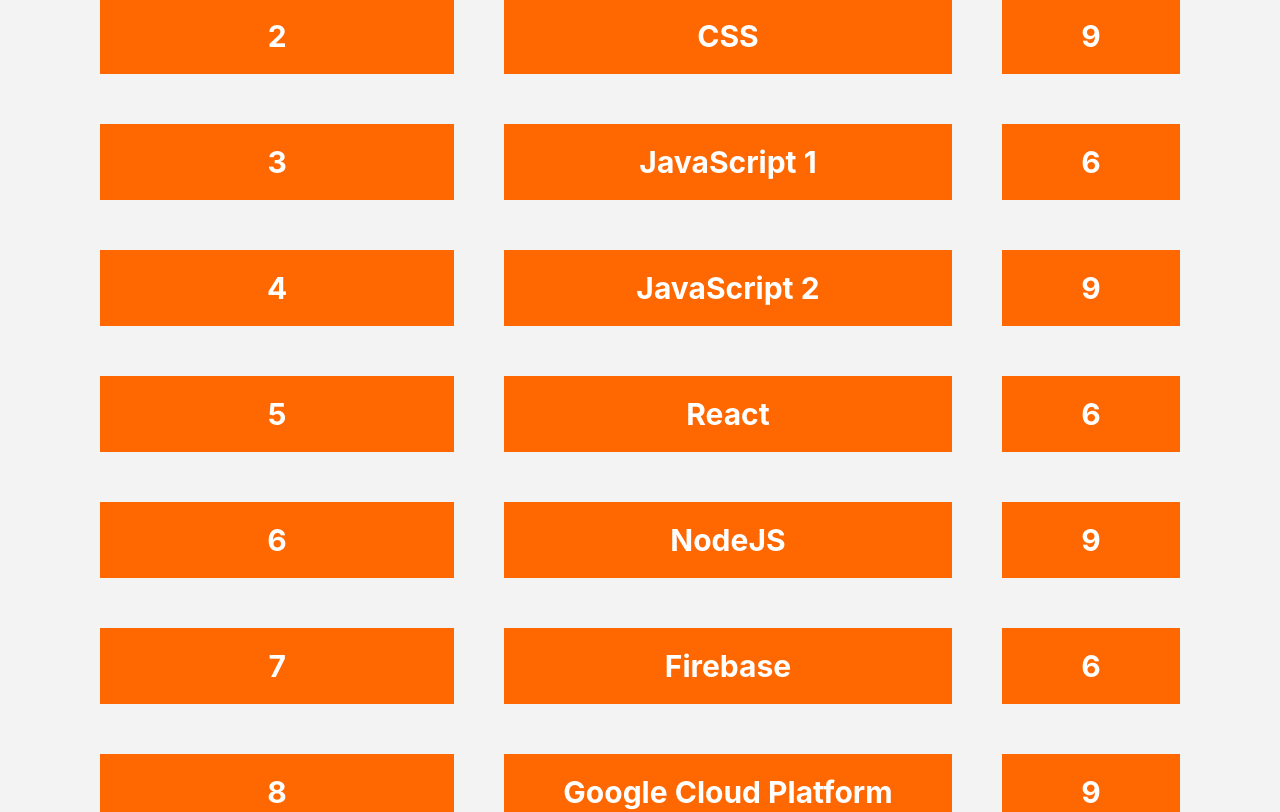
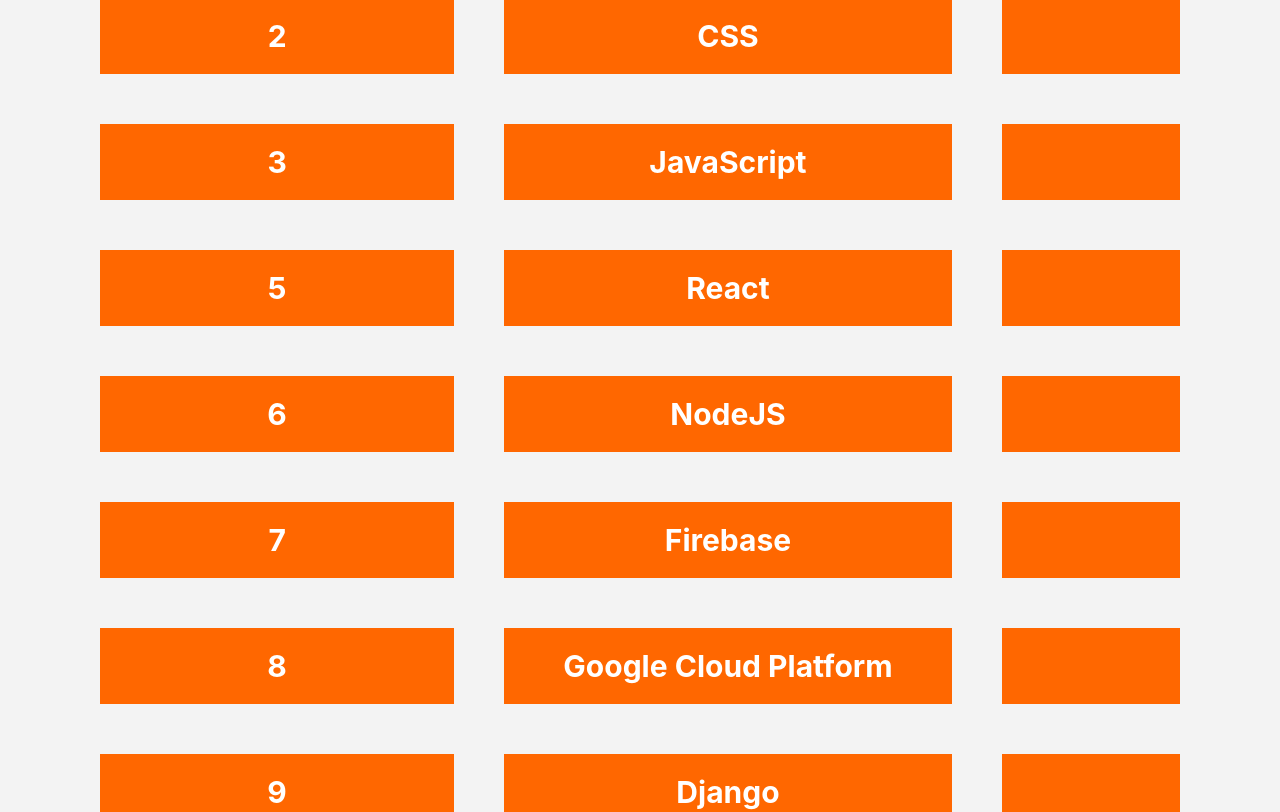
Before and after one commit to kyldan23/CurriculumTrackerApp, a React (Create React App) app in the folder frontend/tracker/: page /Home in a window 1280 px wide. Shown: the part 440-1252 px from the top of the page. Built offline with nearby package versions, Linux system fonts and the light colour scheme.

Commit message:
input vidoes

```diff
--- a/frontend/tracker/package.json
+++ b/frontend/tracker/package.json
@@ -9,6 +9,7 @@
     "axios": "^0.21.1",
     "bootstrap": "^5.0.1",
     "jquery": "^3.6.0",
+    "piazza-api": "^1.0.1",
     "react": "^17.0.2",
     "react-dom": "^17.0.2",
     "react-router-dom": "^5.2.0",
--- a/frontend/tracker/src/Home.js
+++ b/frontend/tracker/src/Home.js
@@ -2,6 +2,7 @@
 import './Home.css';
 import YtTemplate from './YtTemplate'
 import YouTube from 'react-youtube';
+
 export default function Home() {
   return(
     <body>
@@ -13,44 +14,61 @@
       <div class="grid-item">1</div>
       <div class="grid-item">HTML</div>
       <div class="grid-item">
-        <YtTemplate vidId = 'TlB_eWDSMt4'/>
+        <YtTemplate vidId = 'UB1O30fR-EE'/>
       </div>
 
       <div class="grid-item">2</div>
       <div class="grid-item">CSS</div>
-      <div class="grid-item">9</div>
+      <div class="grid-item">
+        <YtTemplate vidId = 'yfoY53QXEnI'/></div>
 
       <div class="grid-item">3</div>
-      <div class="grid-item">JavaScript 1</div>
-      <div class="grid-item">6</div>
+      <div class="grid-item">JavaScript</div>
+      {/* originally "Javascript 1" but we found 1 video total */}
+      <div class="grid-item">
+      <YtTemplate vidId = 'hdI2bqOjy3c'/>
+      </div>
 
-      <div class="grid-item">4</div>
+      {/* <div class="grid-item">4</div>
       <div class="grid-item">JavaScript 2</div>
-      <div class="grid-item">9</div>
+      <div class="grid-item">
+        <YtTemplate vidId = 'TlB_eWDSMt4'/>
+      </div> */}
 
       <div class="grid-item">5</div>
       <div class="grid-item">React</div>
-      <div class="grid-item">6</div>
+      <div class="grid-item">
+        <YtTemplate vidId = 'w7ejDZ8SWv8'/>
+      </div>
 
       <div class="grid-item">6</div>
       <div class="grid-item">NodeJS</div>
-      <div class="grid-item">9</div>
+      <div class="grid-item">
+        <YtTemplate vidId = 'TlB_eWDSMt4'/></div>
 
       <div class="grid-item">7</div>
       <div class="grid-item">Firebase</div>
-      <div class="grid-item">6</div>
+      <div class="grid-item">
+        <YtTemplate vidId = '9kRgVxULbag'/>
+      </div>
 
       <div class="grid-item">8</div>
       <div class="grid-item">Google Cloud Platform</div>
-      <div class="grid-item">9</div>
+      <div class="grid-item">
+        <YtTemplate vidId = 'vACTtmLWiQY'/>
+      </div>
 
       <div class="grid-item">9</div>
       <div class="grid-item">Django</div>
-      <div class="grid-item">9</div>
+      <div class="grid-item">
+        <YtTemplate vidId = 'e1IyzVyrLSU'/>
+      </div>
 
       <div class="grid-item">10</div>
       <div class="grid-item">Flask + Deployment</div>
-      <div class="grid-item">9</div>
+      <div class="grid-item">
+        <YtTemplate vidId = 'YFBRVJPhDGY'/>
+      </div>
   </div>
   </header>
   </body>
```
Also changed, not shown: 1 other file (tests, documents, lock files or other folders).
